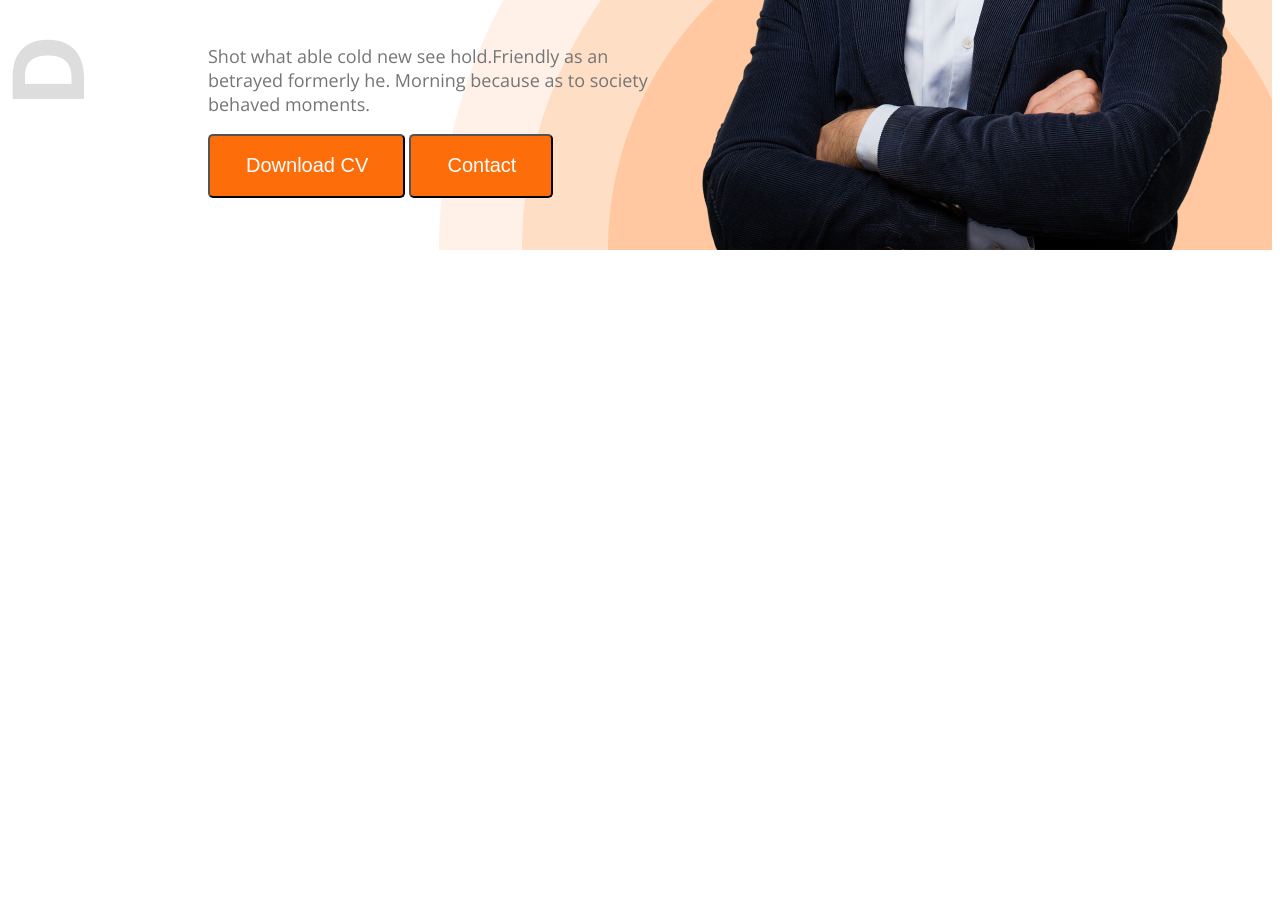
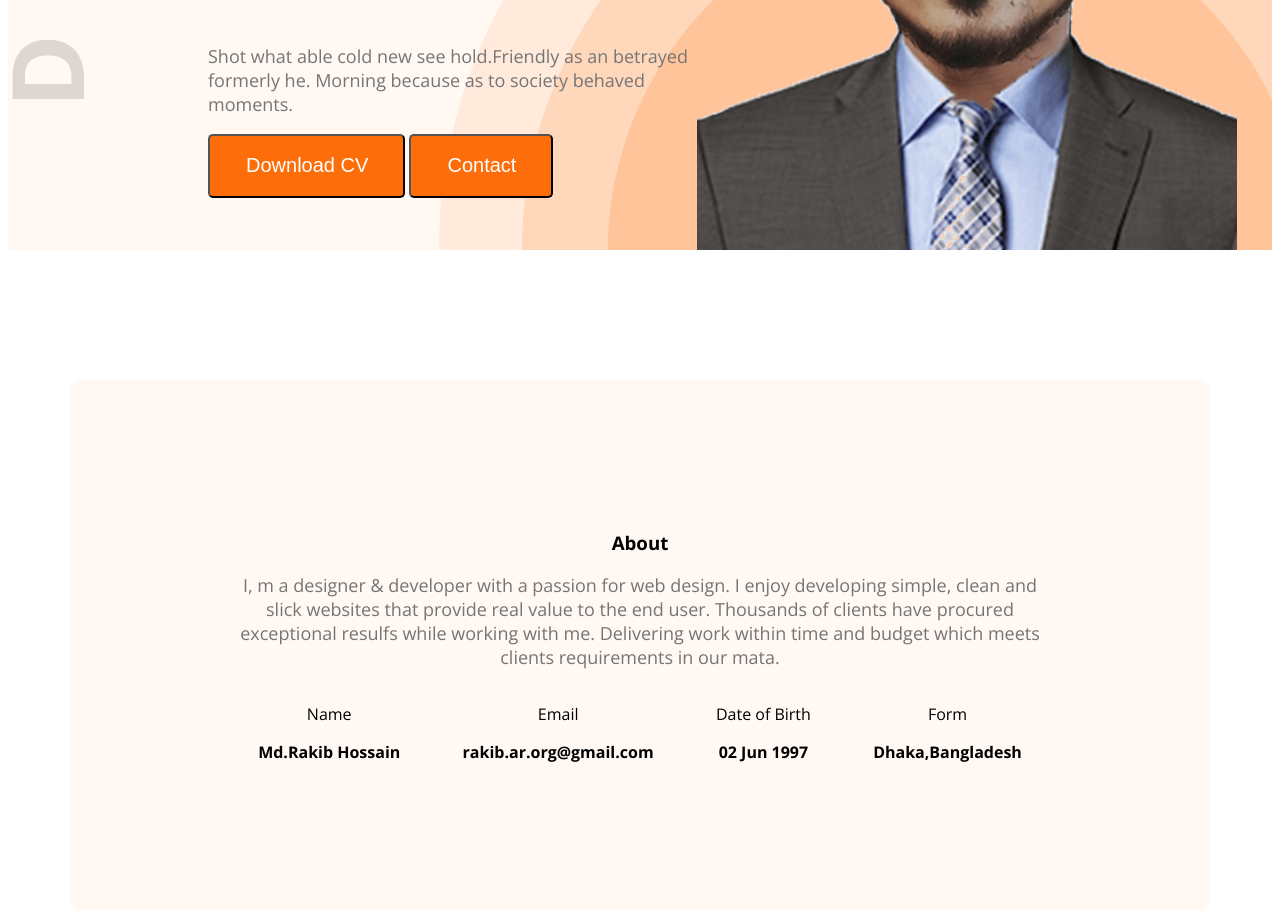
Before and after one commit to Rakib4447/web-developer-portfolio, a plain HTML site: page index.html in a window 1280 px wide. Shown: the part 704-1617 px from the top of the page. Before the commit the page ends 962 px from the top, so only its background shows below. Drawn offline with nearby package versions, Linux system fonts and the light colour scheme.

Commit message:
added about section

```diff
--- a/index.html
+++ b/index.html
@@ -10,9 +10,9 @@
     <link rel="stylesheet" href="styles/Blog.css">
 </head>
 <body class="open_sans_normal">
-    <header class="header">
+    <header class="header secondary_bg">
         <nav>
-            <h3 class="nav_title">Ma<span class="text_primery">r</span>y</h3>
+            <h3 class="nav_title">Rak<span class="text_primery">i</span>b</h3>
             <ul>
                <li><a class="dark-2" href="">Portfolio</a></li>
                <li><a class="dark-2" href="">Blog</a></li>
@@ -22,17 +22,39 @@
         <div class="banner">
             <div class="banner_content">
                 <h4 class="banner_greeting">Hi, i am</h4>
-                <h1 class="banner_title">Mary Hardy</h1>
+                <h1 class="banner_title">Md Rakib Hossain</h1>
                 <p class="banner_description">Shot what able cold new see hold.Friendly as an betrayed formerly he. Morning because as to society behaved moments.</p>
                 <button class="btn_primery">Download CV</button>
                 <button class="btn_primery">Contact</button>
 
             </div>
-            <img class="banner_profile_pic" src="images/hardy.png" alt="">
+            <img class="banner_profile_pic" src="images/rakib.png" alt="">
         </div>
     </header>
 
     <main>
+        <section class="about secondary_bg">
+            <h3 class="section_tilte">About</h3>
+            <p class="section_description">I, m a designer & developer with a passion for web design. I enjoy developing simple, clean and slick websites that provide real value to the end user. Thousands of clients have procured exceptional resulfs while working with me. Delivering work within time and budget which meets clients requirements in our mata.</p>
+
+            <div class="about_footer">
+               <div class="about_item">
+                <p class="item_title">Name</p>
+                <p class="item_descripton">Md.Rakib Hossain</p>
+               </div>
+               <div class="about_item">
+                <p class="item_title">Email</p>
+                <p class="item_descripton">rakib.ar.org@gmail.com</p>
+               </div>
+               <div class="about_item">
+                <p class="item_title">Date of Birth</p>
+                <p class="item_descripton">02 Jun 1997</p>
+               </div>
+               <div class="about_item">
+                <p class="item_title">Form</p>
+                <p class="item_descripton">Dhaka,Bangladesh</p>
+               </div>
+            </div>
 
     </main>
     <footer>
--- a/styles/Blog.css
+++ b/styles/Blog.css
@@ -6,7 +6,26 @@
   font-variation-settings:
     "wdth" 100;
 }
+/* share style */
+.text_primery{
+    color: #ff7f50;
+}
 
+.dark-2{
+    color:rgb(99, 97, 97);
+}
+.section_title{
+    font-size: 35px;
+    font-weight: bold;
+    color:#181818 ;
+}
+.section_description{
+     font-size: 18px;
+    color: #757575;
+}
+.secondary_bg{
+    background-color: #FFF8F3;
+}
 
 /* nav style */
 
@@ -21,14 +40,7 @@ nav{
     font-size: 45px;
 
 }
-/* share style */
-.text_primery{
-    color: #ff7f50;
-}
 
-.dark-2{
-    color:rgb(99, 97, 97);
-}
 nav ul{
     display: flex;
     align-items: center;
@@ -84,3 +96,28 @@ nav ul li a{
     width: 584px;
     height: 676px;
 }
+/* Main style */
+main{
+    max-width: 1140px;
+    margin: 0 auto;
+}
+
+/* About section */
+.about{
+    border-radius:10px;
+    padding:131px 157px ;
+    text-align: center;
+    margin-top: 130px;
+
+}
+.about_footer{
+    display: flex;
+    justify-content: space-around;
+
+}
+.item_descripton{
+    font-weight: bold;
+}
+/* .item_title{
+    font-weight: bold;
+} */
```
Also changed, not shown: images/Rakib.png (added).
